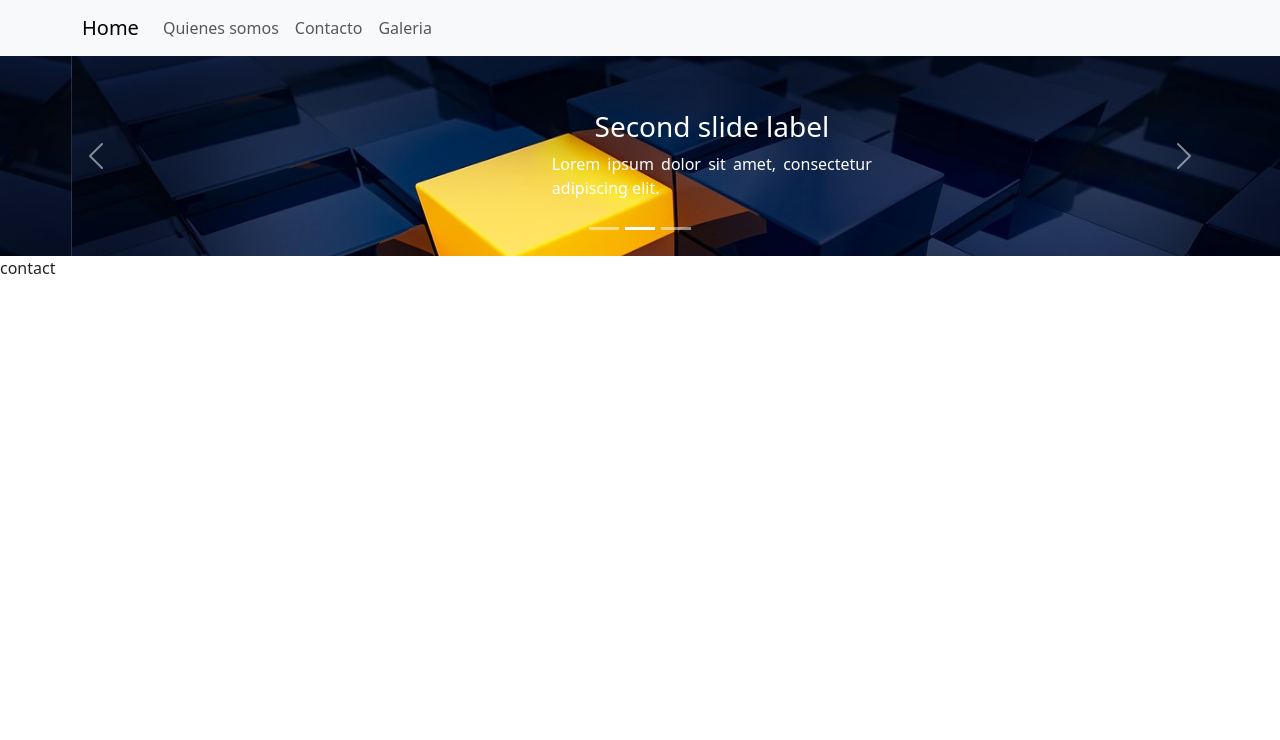
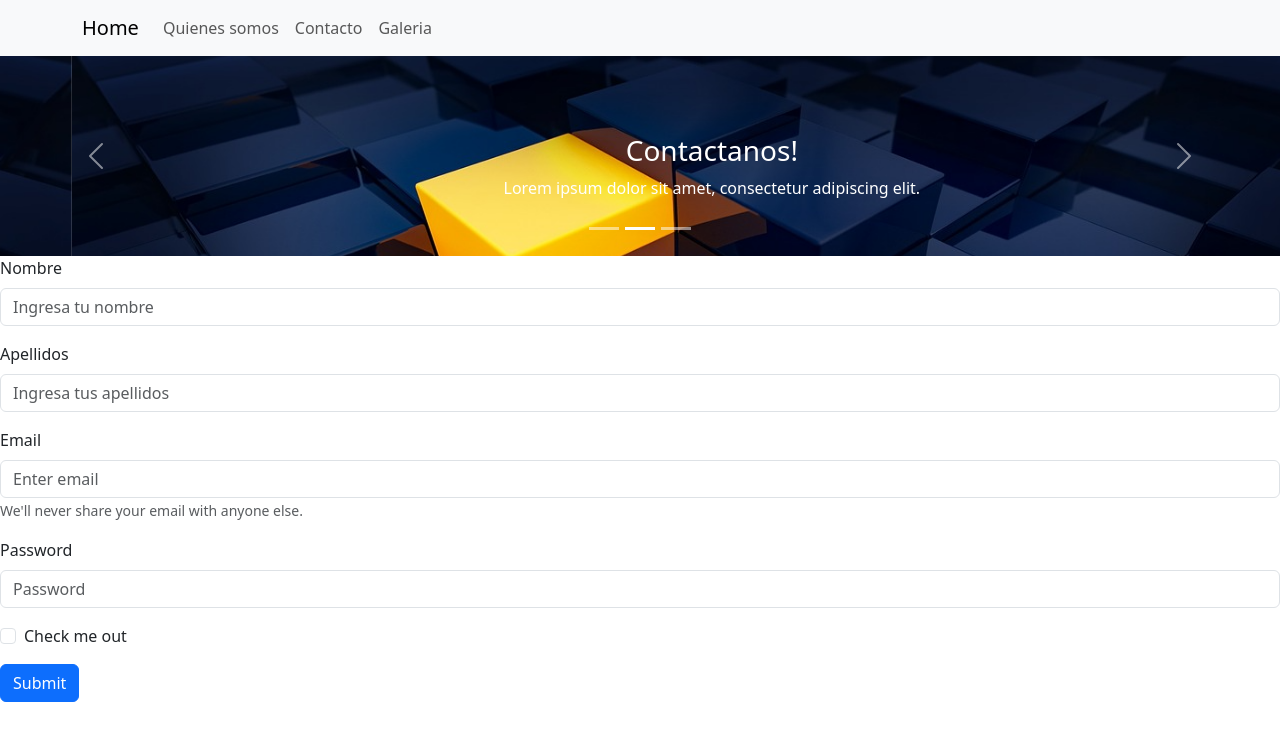
Before and after one commit to vicancino/web_develop, a React (Vite) app: page /contact in a window 1280 px wide. Shown: the top 740 px of the page. Built offline with nearby package versions, Linux system fonts and the light colour scheme.

Commit message:
Commit intermedio

```diff
--- a/src/App.jsx
+++ b/src/App.jsx
@@ -3,7 +3,7 @@ import "bootstrap/dist/css/bootstrap.min.css"
 import { BrowserRouter, Navigate, Route, Routes } from "react-router-dom";
 
 import About from "./components/ABOUT/about";
-import Contact from "./components/contact";
+import Contact from "./components/CONTACT/contact";
 import Home from "./components/HOME/home";
 import Navbar from "./layout/Navbar";
 import Gallery from "./components/gallery"
--- /dev/null
+++ b/src/components/CONTACT/contact.tsx
@@ -0,0 +1,44 @@
+import React from 'react'
+import '../../styles.css'
+import Button from 'react-bootstrap/Button';
+import Form from 'react-bootstrap/Form';
+
+function contact() {
+  return (
+    <div className = "">
+    <Form>
+
+      <Form.Group className="mb-3" controlId="formBasicEmail">
+        <Form.Label>Nombre</Form.Label>
+        <Form.Control type="name" placeholder="Ingresa tu nombre" />
+      </Form.Group>
+
+      <Form.Group className="mb-3" controlId="formBasicEmail">
+        <Form.Label>Apellidos</Form.Label>
+        <Form.Control type="name" placeholder="Ingresa tus apellidos" />
+      </Form.Group>
+
+      <Form.Group className="mb-3" controlId="formBasicEmail">
+        <Form.Label>Email</Form.Label>
+        <Form.Control type="email" placeholder="Enter email" />
+        <Form.Text className="text-muted">
+          We'll never share your email with anyone else.
+        </Form.Text>
+      </Form.Group>
+
+      <Form.Group className="mb-3" controlId="formBasicPassword">
+        <Form.Label>Password</Form.Label>
+        <Form.Control type="password" placeholder="Password" />
+      </Form.Group>
+      <Form.Group className="mb-3" controlId="formBasicCheckbox">
+        <Form.Check type="checkbox" label="Check me out" />
+      </Form.Group>
+      <Button variant="primary" type="submit">
+        Submit
+      </Button>
+    </Form>
+    </div>
+  );
+}
+
+export default contact
--- /dev/null
+++ b/src/components/HOME/carousel_event.tsx
@@ -0,0 +1,27 @@
+import React from 'react'
+import Carousel from "react-bootstrap/Carousel";
+import { Outlet, Link } from "react-router-dom";
+
+function carousel_event(props) {
+  return (
+
+          <Carousel.Item className="Slider">
+            <Link to="/about">
+              <img
+                className="d-block w-100"
+                src={props.image}
+                alt="Imagen"
+              />
+              <Carousel.Caption className="Slider">
+                <h3>{props.title}</h3>
+                <p>
+                  {props.desc}
+                </p>
+              </Carousel.Caption>
+            </Link>
+          </Carousel.Item>
+
+  )
+}
+
+export default carousel_event
--- /dev/null
+++ b/src/components/HOME/data_carousel_event.tsx
@@ -0,0 +1,36 @@
+const data = [
+    {   image: "src/assets/Navbar_images/slider_1.png",
+        title: "Entrevista exclusiva con una figura pública",
+        desc: "Lorem ipsum dolor sit amet, consectetur adipiscing elit. Sed lacinia justo a lectus facilisis, nec fermentum urna efficitur."
+},
+{       image: "src/assets/Navbar_images/slider_1.png",
+        title: "Nuevo descubrimiento en la investigación espacial",
+        desc: "Lorem ipsum dolor sit amet, consectetur adipiscing elit. Sed lacinia justo a lectus facilisis, nec fermentum urna efficitur."
+},
+{   image: "src/assets/Navbar_images/slider_1.png",
+        title: "Avances tecnológicos revolucionan la industria",
+        desc: "Lorem ipsum dolor sit amet, consectetur adipiscing elit. Sed lacinia justo a lectus facilisis, nec fermentum urna efficitur."
+},
+{   image: "src/assets/Navbar_images/slider_1.png",
+        title: "Noticia de último momento: sorprendente hallazgo científico",
+        desc: "Lorem ipsum dolor sit amet, consectetur adipiscing elit. Sed lacinia justo a lectus facilisis, nec fermentum urna efficitur."
+},
+{   image: "src/assets/Navbar_images/slider_1.png",
+        title: "Cambio importante en la política nacional",
+        desc: "Lorem ipsum dolor sit amet, consectetur adipiscing elit. Sed lacinia justo a lectus facilisis, nec fermentum urna efficitur."
+},
+{   image: "src/assets/Navbar_images/slider_1.png",
+        title: "Evento cultural destacado en la ciudad",
+        desc: "Lorem ipsum dolor sit amet, consectetur adipiscing elit. Sed lacinia justo a lectus facilisis, nec fermentum urna efficitur."
+},
+{   image: "src/assets/Navbar_images/slider_1.png",
+        title: "Deportes: equipo local gana el campeonato",
+        desc: "Lorem ipsum dolor sit amet, consectetur adipiscing elit. Sed lacinia justo a lectus facilisis, nec fermentum urna efficitur."
+},
+{   image: "src/assets/Navbar_images/slider_1.png",
+        title: "Lanzamiento de un nuevo producto en la industria",
+        desc: "Lorem ipsum dolor sit amet, consectetur adipiscing elit. Sed lacinia justo a lectus facilisis, nec fermentum urna efficitur."
+}
+]
+
+export default data
--- a/src/components/HOME/home.tsx
+++ b/src/components/HOME/home.tsx
@@ -1,8 +1,10 @@
 import React from "react";
+import "../../styles.css";
+import dataNoticias from "./data_noticia";
+import data_carousel_event from "./data_carousel_event";
+import Noticia from "./noticia";
+import Carousel_event from "./carousel_event";
 import Carousel from "react-bootstrap/Carousel";
-import '../../styles.css'
-import dataNoticias from "./data_noticia";
-import Noticia from "./noticia";
 
 function home() {
   return (
@@ -11,7 +13,7 @@ function home() {
         <div className="Titulo">
           <h1>Aspectos generales</h1>
         </div>
-        <div>
+        <div className = "intro">
           <p>
             Lorem ipsum dolor sit amet, consectetur adipiscing elit. Aenean
             dignissim tortor vitae lorem pulvinar tempus. Cras venenatis est
@@ -44,8 +46,16 @@ function home() {
         </div>
         <div className="sub_titulo">
           <h2>Eventos</h2>
-          <div>
-
+        </div>
+        <div className="container">
+          <div className="row">
+            {dataNoticias.map((noticia) => (
+              <Noticia
+                Img={noticia.Img}
+                title={noticia.title}
+                desc={noticia.desc}
+              ></Noticia>
+            ))}
           </div>
         </div>
       </div>
--- a/src/components/contact.tsx
+++ /dev/null
@@ -1,10 +0,0 @@
-import React from 'react'
-import '../styles.css'
-
-function contact() {
-  return (
-    <div>contact</div>
-  )
-}
-
-export default contact
--- a/src/layout/Navbar.tsx
+++ b/src/layout/Navbar.tsx
@@ -47,17 +47,20 @@ function BasicExample() {
             </Link>
           </Carousel.Item>
           <Carousel.Item className="Slider">
+            <Link to="/contact">
             <img
               className="d-block w-100"
               src="src/assets/Navbar_images/slider_1.png"
               alt="Primera Imagen"
             />
             <Carousel.Caption className="Slider">
-              <h3>Second slide label</h3>
+              <h3>Contactanos!</h3>
               <p>Lorem ipsum dolor sit amet, consectetur adipiscing elit.</p>
             </Carousel.Caption>
+            </Link>
           </Carousel.Item>
           <Carousel.Item className="Slider">
+          <Link to="/gallery">
             <img
               className="d-block w-100"
               src="src/assets/Navbar_images/slider_1.png"
@@ -69,6 +72,7 @@ function BasicExample() {
                 Praesent commodo cursus magna, vel scelerisque nisl consectetur.
               </p>
             </Carousel.Caption>
+            </Link>
           </Carousel.Item>
         </Carousel>
       </div>
--- a/src/styles.css
+++ b/src/styles.css
@@ -19,7 +19,6 @@
     text-align: center;
 }
 
-
 /*----------HOME--------------*/
 
 .Titulo{
@@ -34,16 +33,13 @@
     margin-left: 18rem;
 }
 
-h1{
-    text-align: center;
+
+.intro{
+    text-align: justify;
+    margin: 3rem;
+    margin-left: 18rem;
+    margin-right: 18rem;
 }
-
-
-p{
-    text-align: justify;
-    margin: 18rem;
-}
-
 
 .image-overlay::before {
     content: '';
@@ -88,9 +84,33 @@ p{
   height: 20rem;
 }
 
-.relleno-imagen{
+.relleno-imagen-negro {
+    content: '';
+    position: absolute;
+    top: 0;
+    left: 0;
+    width: 100%;
+    height: 40rem;
+    background-color: rgba(0, 0, 0, 0.5);
+}
 
+.relleno-imagen img{
+    position: relative;
+    width: 100%;
+    height: 40rem;
 }
+
+.texto-sobre-imagen {
+    position: absolute;
+    top: 0;
+    left: 0;
+    transform: translate(-50%, -50%);
+    background-color: rgba(0, 0, 0, 0.7);
+    color: white;
+    padding: 10px;
+    border-radius: 5px;
+}
+
 
 /*----------HOME--------------*/
 /*----------ABOUT--------------*/
@@ -99,7 +119,6 @@ img{
     width: 250px;
     height: 250px;
     vertical-align: middle;
-
 }
 
 .col-about{
```
Also changed, not shown: src/components/CONTACT/Froms.tsx (added).
